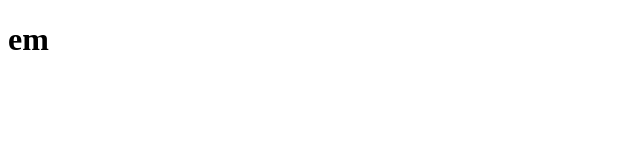
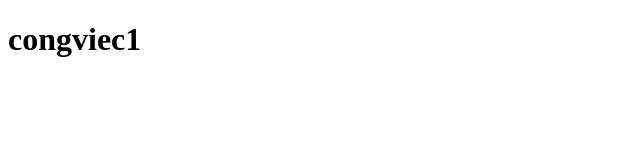
Before and after one commit to minhphudanghb2023-cloud/taonopro16, a plain HTML site: page index.html in a window 1280 px wide. Shown: the whole page, without its empty margins (0-640 px from the left). Drawn offline with Linux system fonts and the light colour scheme.

Commit message:
công việc 1

```diff
--- a/index.html
+++ b/index.html
@@ -6,6 +6,6 @@
     <title>du an 4</title>
 </head>
 <body>
-    <h1>em</h1>
+    <h1>congviec1</h1>
 </body>
 </html>
```
